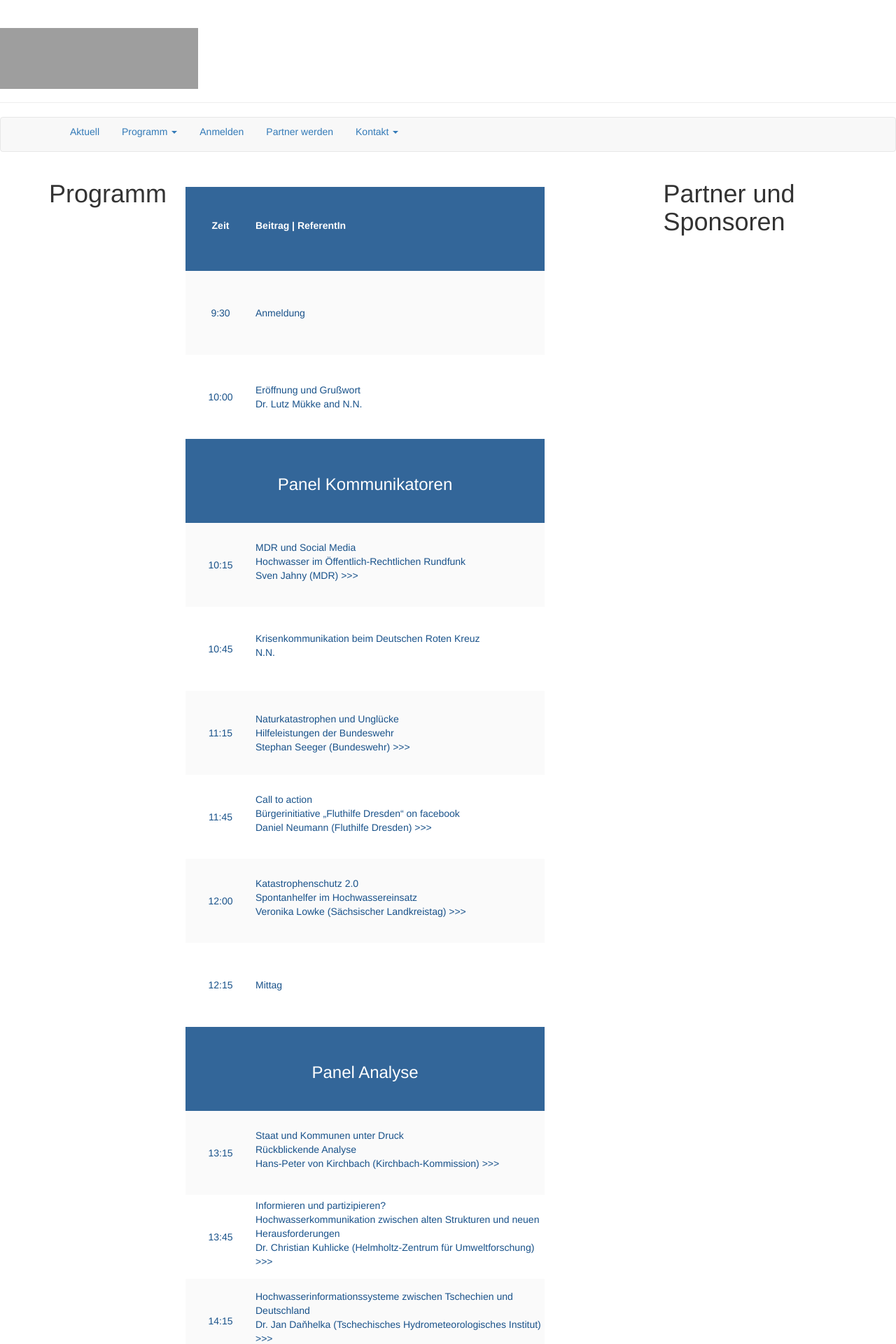
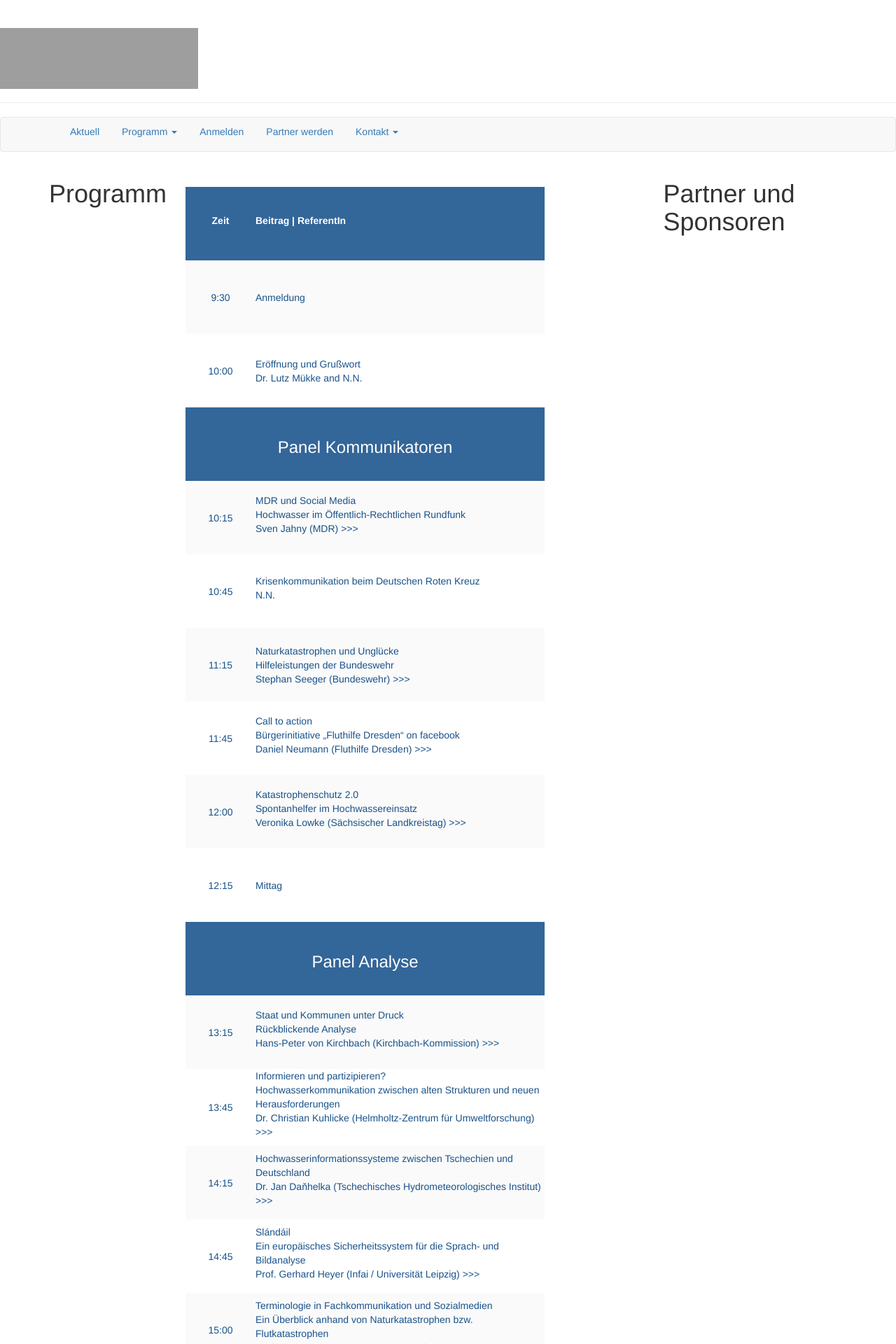
Before and after one commit to susedev/test, a Jekyll site: the page built from programm-uebersicht.html, in a window 1280 px wide. Shown: the top 1920 px of the page at 70% size. Built offline with Jekyll 4.4.1, drawn with Linux system fonts in a browser that asks for light colours; nearby versions of some CDN libraries; grey boxes are pictures that could not be loaded.

Commit message:
Edit from JekyllCMS

```diff
--- a/programm-uebersicht.html
+++ b/programm-uebersicht.html
@@ -6,141 +6,141 @@ title: Programm
 <table align="left" border="0" border-color="#FFFFFF" cellpadding="50" cellspacing="10" style="height: 1298px;" width="513">
 	<thead>
 		<tr>
-			<th scope="col" style="background-color: rgb(51, 102, 153); border-color: rgb(255, 255, 255); text-align: center; vertical-align: middle; height: 120px; width: 100px;">
+			<th scope="col" style="background-color: rgb(51, 102, 153); border-color: rgb(255, 255, 255); text-align: center; vertical-align: middle; height: 105px; width: 100px;">
 			<p><span style="color:#FFFFFF;">Zeit</span></p>
 			</th>
-			<th scope="col" style="background-color: rgb(51, 102, 153); border-color: rgb(255, 255, 255); text-align: left; vertical-align: middle; height: 120px;">
+			<th scope="col" style="background-color: rgb(51, 102, 153); border-color: rgb(255, 255, 255); text-align: left; vertical-align: middle; height: 105px;">
 			<p><span style="color:#FFFFFF;">Beitrag | ReferentIn</span></p>
 			</th>
 		</tr>
 	</thead>
 	<tbody>
 		<tr>
-			<td style="border-color: rgb(238, 238, 238); background-color: rgb(250, 250, 250); text-align: center; vertical-align: middle; height: 120px; width: 100px;"><span style="color:#19528A;">9:30</span></td>
-			<td style="border-color: rgb(238, 238, 238); background-color: rgb(250, 250, 250); text-align: left; vertical-align: middle; height: 120px;"><span style="color:#19528A;">Anmeldung</span></td>
+			<td style="border-color: rgb(238, 238, 238); background-color: rgb(250, 250, 250); text-align: center; vertical-align: middle; height: 105px; width: 100px;"><span style="color:#19528A;">9:30</span></td>
+			<td style="border-color: rgb(238, 238, 238); background-color: rgb(250, 250, 250); text-align: left; vertical-align: middle; height: 105px;"><span style="color:#19528A;">Anmeldung</span></td>
 		</tr>
 		<tr>
-			<td style="background-color: rgb(255, 255, 255); border-color: rgb(238, 238, 238); text-align: center; vertical-align: middle; width: 100px; height: 120px;"><span style="color:#19528A;">10:00</span></td>
-			<td style="background-color: rgb(255, 255, 255); border-color: rgb(238, 238, 238); text-align: left; vertical-align: middle; height: 120px;"><span style="color:#19528A;">Er&ouml;ffnung und Gru&szlig;wort<br />
+			<td style="background-color: rgb(255, 255, 255); border-color: rgb(238, 238, 238); text-align: center; vertical-align: middle; width: 100px; height: 105px;"><span style="color:#19528A;">10:00</span></td>
+			<td style="background-color: rgb(255, 255, 255); border-color: rgb(238, 238, 238); text-align: left; vertical-align: middle; height: 105px;"><span style="color:#19528A;">Er&ouml;ffnung und Gru&szlig;wort<br />
 			Dr. Lutz M&uuml;kke and N.N.</span></td>
 		</tr>
 		<tr>
-			<th colspan="2" style="background-color: rgb(51, 102, 153); border-color: rgb(255, 255, 255); text-align: center; vertical-align: middle; height: 120px; width: 100px;">
+			<th colspan="2" style="background-color: rgb(51, 102, 153); border-color: rgb(255, 255, 255); text-align: center; vertical-align: middle; height: 105px; width: 100px;">
 			<h3><span style="color:#FFFFFF;">Panel Kommunikatoren</span></h3>
 			</th>
 		</tr>
 		<tr>
-			<td style="background-color: rgb(250, 250, 250); border-color: rgb(255, 255, 255); text-align: center; vertical-align: middle; width: 100px; height: 120px;"><span style="color:#19528A;">10:15</span></td>
-			<td style="text-align: left; background-color: rgb(250, 250, 250); border-color: rgb(255, 255, 255); vertical-align: middle; height: 120px;">
+			<td style="background-color: rgb(250, 250, 250); border-color: rgb(255, 255, 255); text-align: center; vertical-align: middle; width: 100px; height: 105px;"><span style="color:#19528A;">10:15</span></td>
+			<td style="text-align: left; background-color: rgb(250, 250, 250); border-color: rgb(255, 255, 255); vertical-align: middle; height: 105px;">
 			<p><a href="http://eijc.github.io/data/beitraege-und-referentinnen.html#Jahny"><span style="color:#19528A;">MDR und Social Media</span></a><br />
 			<span style="color:#19528A;">Hochwasser im &Ouml;ffentlich-Rechtlichen Rundfunk<br />
 			Sven Jahny (MDR) </span><a href="http://eijc.github.io/data/beitraege-und-referentinnen.html#Jahny"><span style="color:#19528A;">&gt;&gt;&gt;</span></a></p>
 			</td>
 		</tr>
 		<tr>
-			<td style="background-color: rgb(255, 255, 255); border-color: rgb(255, 255, 255); text-align: center; vertical-align: middle; width: 100px; height: 120px;"><span style="color:#19528A;">10:45</span></td>
-			<td style="background-color: rgb(255, 255, 255); border-color: rgb(255, 255, 255); text-align: left; vertical-align: middle; height: 120px;">
+			<td style="background-color: rgb(255, 255, 255); border-color: rgb(255, 255, 255); text-align: center; vertical-align: middle; width: 100px; height: 105px;"><span style="color:#19528A;">10:45</span></td>
+			<td style="background-color: rgb(255, 255, 255); border-color: rgb(255, 255, 255); text-align: left; vertical-align: middle; height: 105px;">
 			<p><a href="http://eijc.github.io/data/beitraege-und-referentinnen.html#NN"><span style="color:#19528A;">Krisenkommunikation beim Deutschen Roten Kreuz</span></a><br />
 			<span style="color:#19528A;">N.N.</span></p>
 			</td>
 		</tr>
 		<tr>
-			<td style="background-color: rgb(250, 250, 250); border-color: rgb(255, 255, 255); text-align: center; vertical-align: middle; width: 100px; height: 120px;"><span style="color:#19528A;">11:15</span></td>
-			<td style="background-color: rgb(250, 250, 250); border-color: rgb(255, 255, 255); text-align: left; vertical-align: middle; height: 120px;"><a href="http://eijc.github.io/data/beitraege-und-referentinnen.html#Seeger"><span style="color:#19528A;">Naturkatastrophen und Ungl&uuml;cke</span></a><br />
+			<td style="background-color: rgb(250, 250, 250); border-color: rgb(255, 255, 255); text-align: center; vertical-align: middle; width: 100px; height: 105px;"><span style="color:#19528A;">11:15</span></td>
+			<td style="background-color: rgb(250, 250, 250); border-color: rgb(255, 255, 255); text-align: left; vertical-align: middle; height: 105px;"><a href="http://eijc.github.io/data/beitraege-und-referentinnen.html#Seeger"><span style="color:#19528A;">Naturkatastrophen und Ungl&uuml;cke</span></a><br />
 			<span style="color:#19528A;">Hilfeleistungen der Bundeswehr<br />
 			Stephan Seeger (Bundeswehr) </span><a href="http://eijc.github.io/data/beitraege-und-referentinnen.html##Seeger"><span style="color:#19528A;">&gt;&gt;&gt;</span></a></td>
 		</tr>
 		<tr>
-			<td style="background-color: rgb(255, 255, 255); border-color: rgb(255, 255, 255); text-align: center; vertical-align: middle; width: 100px; height: 120px;"><span style="color:#19528A;">11:45</span></td>
-			<td style="background-color: rgb(255, 255, 255); border-color: rgb(255, 255, 255); text-align: left; vertical-align: middle; height: 120px;">
+			<td style="background-color: rgb(255, 255, 255); border-color: rgb(255, 255, 255); text-align: center; vertical-align: middle; width: 100px; height: 105px;"><span style="color:#19528A;">11:45</span></td>
+			<td style="background-color: rgb(255, 255, 255); border-color: rgb(255, 255, 255); text-align: left; vertical-align: middle; height: 105px;">
 			<p><a href="http://eijc.github.io/data/eijc.github.io/data/beitraege-und-referentinnen.html#Neumann"><span style="color:#19528A;">Call to action</span></a><br />
 			<span style="color:#19528A;">B&uuml;rgerinitiative &bdquo;Fluthilfe Dresden&ldquo; on facebook<br />
 			Daniel Neumann (Fluthilfe Dresden) </span><a href="http://eijc.github.io/data/beitraege-und-referentinnen.html#Neumann"><span style="color:#19528A;">&gt;&gt;&gt;</span></a></p>
 			</td>
 		</tr>
 		<tr>
-			<td style="background-color: rgb(250, 250, 250); border-color: rgb(255, 255, 255); text-align: center; vertical-align: middle; width: 100px; height: 120px;"><span style="color:#19528A;">12:00</span></td>
-			<td style="background-color: rgb(250, 250, 250); border-color: rgb(255, 255, 255); text-align: left; vertical-align: middle; height: 120px;">
+			<td style="background-color: rgb(250, 250, 250); border-color: rgb(255, 255, 255); text-align: center; vertical-align: middle; width: 100px; height: 105px;"><span style="color:#19528A;">12:00</span></td>
+			<td style="background-color: rgb(250, 250, 250); border-color: rgb(255, 255, 255); text-align: left; vertical-align: middle; height: 105px;">
 			<p><a href="http://eijc.github.io/data/beitraege-und-referentinnen.html#Lowke"><span style="color:#19528A;">Katastrophenschutz 2.0</span></a><br />
 			<span style="color:#19528A;">Spontanhelfer im Hochwassereinsatz<br />
 			Veronika Lowke (S&auml;chsischer Landkreistag) </span><a href="http://eijc.github.io/data/beitraege-und-referentinnen.html#Lowke"><span style="color:#19528A;">&gt;&gt;&gt;</span></a></p>
 			</td>
 		</tr>
 		<tr>
-			<td style="background-color: rgb(255, 255, 255); border-color: rgb(255, 255, 255); text-align: center; vertical-align: middle; width: 100px; height: 120px;"><span style="color:#19528A;">12:15</span></td>
-			<td style="background-color: rgb(255, 255, 255); border-color: rgb(255, 255, 255); text-align: left; vertical-align: middle; height: 120px;"><span style="color:#19528A;">Mittag</span></td>
+			<td style="background-color: rgb(255, 255, 255); border-color: rgb(255, 255, 255); text-align: center; vertical-align: middle; width: 100px; height: 105px;"><span style="color:#19528A;">12:15</span></td>
+			<td style="background-color: rgb(255, 255, 255); border-color: rgb(255, 255, 255); text-align: left; vertical-align: middle; height: 105px;"><span style="color:#19528A;">Mittag</span></td>
 		</tr>
 		<tr>
-			<th colspan="2" style="background-color: rgb(51, 102, 153); border-color: rgb(255, 255, 255); text-align: center; vertical-align: middle; height: 120px; width: 100px;">
+			<th colspan="2" style="background-color: rgb(51, 102, 153); border-color: rgb(255, 255, 255); text-align: center; vertical-align: middle; height: 105px; width: 100px;">
 			<h3><span style="color:#FFFFFF;">Panel Analyse</span></h3>
 			</th>
 		</tr>
 		<tr>
-			<td style="background-color: rgb(250, 250, 250); border-color: rgb(255, 255, 255); text-align: center; vertical-align: middle; width: 100px; height: 120px;"><span style="color:#19528A;">13:15</span></td>
-			<td style="background-color: rgb(250, 250, 250); border-color: rgb(255, 255, 255); text-align: left; vertical-align: middle; height: 120px;">
+			<td style="background-color: rgb(250, 250, 250); border-color: rgb(255, 255, 255); text-align: center; vertical-align: middle; width: 100px; height: 105px;"><span style="color:#19528A;">13:15</span></td>
+			<td style="background-color: rgb(250, 250, 250); border-color: rgb(255, 255, 255); text-align: left; vertical-align: middle; height: 105px;">
 			<p><a href="http://eijc.github.io/data/beitraege-und-referentinnen.html#Kirchbach"><span style="color:#19528A;">Staat und Kommunen unter Druck</span></a><br />
 			<span style="color:#19528A;">R&uuml;ckblickende Analyse<br />
 			Hans-Peter von Kirchbach (Kirchbach-Kommission) </span><a href="http://eijc.github.io/data/beitraege-und-referentinnen.html#Kirchbach"><span style="color:#19528A;">&gt;&gt;&gt;</span></a></p>
 			</td>
 		</tr>
 		<tr>
-			<td style="background-color: rgb(255, 255, 255); border-color: rgb(255, 255, 255); text-align: center; vertical-align: middle; width: 100px; height: 120px;"><span style="color:#19528A;">13:45</span></td>
-			<td style="background-color: rgb(255, 255, 255); border-color: rgb(255, 255, 255); text-align: left; vertical-align: middle; height: 120px;">
+			<td style="background-color: rgb(255, 255, 255); border-color: rgb(255, 255, 255); text-align: center; vertical-align: middle; width: 100px; height: 105px;"><span style="color:#19528A;">13:45</span></td>
+			<td style="background-color: rgb(255, 255, 255); border-color: rgb(255, 255, 255); text-align: left; vertical-align: middle; height: 105px;">
 			<p><a href="http://eijc.github.io/data/beitraege-und-referentinnen.html#Kuhlicke"><span style="color:#19528A;">Informieren und partizipieren?</span></a><br />
 			<span style="color:#19528A;">Hochwasserkommunikation zwischen alten Strukturen und neuen Herausforderungen<br />
 			Dr. Christian Kuhlicke (Helmholtz-Zentrum f&uuml;r Umweltforschung) </span><a href="http://eijc.github.io/data/beitraege-und-referentinnen.html#Kuhlicke"><span style="color:#19528A;">&gt;&gt;&gt;</span></a></p>
 			</td>
 		</tr>
 		<tr>
-			<td style="background-color: rgb(250, 250, 250); border-color: rgb(255, 255, 255); text-align: center; vertical-align: middle; width: 100px; height: 120px;"><span style="color:#19528A;">14:15</span></td>
-			<td style="background-color: rgb(250, 250, 250); border-color: rgb(255, 255, 255); text-align: left; vertical-align: middle; height: 120px;">
+			<td style="background-color: rgb(250, 250, 250); border-color: rgb(255, 255, 255); text-align: center; vertical-align: middle; width: 100px; height: 105px;"><span style="color:#19528A;">14:15</span></td>
+			<td style="background-color: rgb(250, 250, 250); border-color: rgb(255, 255, 255); text-align: left; vertical-align: middle; height: 105px;">
 			<p><a href="http://eijc.github.io/data/beitraege-und-referentinnen.html#Danhelka"><span style="color:#19528A;">Hochwasserinformationssysteme zwischen Tschechien und Deutschland</span></a><br />
 			<span style="color:#19528A;">Dr. Jan Daňhelka (Tschechisches Hydrometeorologisches Institut) </span><a href="http://eijc.github.io/data/beitraege-und-referentinnen.html#Danhelka"><span style="color:#19528A;">&gt;&gt;&gt;</span></a></p>
 			</td>
 		</tr>
 		<tr>
-			<td style="background-color: rgb(255, 255, 255); border-color: rgb(255, 255, 255); text-align: center; vertical-align: middle; width: 100px; height: 120px;"><span style="color:#19528A;">14:45</span></td>
-			<td style="background-color: rgb(255, 255, 255); border-color: rgb(255, 255, 255); text-align: left; vertical-align: middle; height: 120px;">
+			<td style="background-color: rgb(255, 255, 255); border-color: rgb(255, 255, 255); text-align: center; vertical-align: middle; width: 100px; height: 105px;"><span style="color:#19528A;">14:45</span></td>
+			<td style="background-color: rgb(255, 255, 255); border-color: rgb(255, 255, 255); text-align: left; vertical-align: middle; height: 105px;">
 			<p><a href="http://eijc.github.io/data/beitraege-und-referentinnen.html#Heyer"><span style="color:#19528A;">Sl&aacute;nd&aacute;il</span></a><br />
 			<span style="color:#19528A;">Ein europ&auml;isches Sicherheitssystem f&uuml;r die Sprach- und Bildanalyse<br />
 			Prof. Gerhard Heyer (Infai / Universit&auml;t Leipzig) </span><a href="http://eijc.github.io/data/beitraege-und-referentinnen.html#Heyer"><span style="color:#19528A;">&gt;&gt;&gt;</span></a></p>
 			</td>
 		</tr>
 		<tr>
-			<td style="background-color: rgb(250, 250, 250); border-color: rgb(255, 255, 255); text-align: center; vertical-align: middle; width: 100px; height: 120px;"><span style="color:#19528A;">15:00</span></td>
-			<td style="background-color: rgb(250, 250, 250); border-color: rgb(255, 255, 255); text-align: left; vertical-align: middle; height: 120px;">
+			<td style="background-color: rgb(250, 250, 250); border-color: rgb(255, 255, 255); text-align: center; vertical-align: middle; width: 100px; height: 105px;"><span style="color:#19528A;">15:00</span></td>
+			<td style="background-color: rgb(250, 250, 250); border-color: rgb(255, 255, 255); text-align: left; vertical-align: middle; height: 105px;">
 			<p><a href="http://eijc.github.io/data/beitraege-und-referentinnen.html#Musacchio"><span style="color:#19528A;">Terminologie in Fachkommunikation und Sozialmedien</span></a><br />
 			<span style="color:#19528A;">Ein &Uuml;berblick anhand von Naturkatastrophen bzw. Flutkatastrophen<br />
 			Prof. Maria Teresa Musacchio (Universit&auml;t Padua) </span><a href="http://eijc.github.io/data/beitraege-und-referentinnen.html#Musacchio"><span style="color:#19528A;">&gt;&gt;&gt;</span></a></p>
 			</td>
 		</tr>
 		<tr>
-			<td style="background-color: rgb(255, 255, 255); border-color: rgb(255, 255, 255); text-align: center; vertical-align: middle; width: 100px; height: 120px;"><span style="color:#19528A;">15:15</span></td>
-			<td style="background-color: rgb(255, 255, 255); border-color: rgb(255, 255, 255); text-align: left; vertical-align: middle; height: 120px;">
+			<td style="background-color: rgb(255, 255, 255); border-color: rgb(255, 255, 255); text-align: center; vertical-align: middle; width: 100px; height: 105px;"><span style="color:#19528A;">15:15</span></td>
+			<td style="background-color: rgb(255, 255, 255); border-color: rgb(255, 255, 255); text-align: left; vertical-align: middle; height: 105px;">
 			<p><a href="http://eijc.github.io/data/beitraege-und-referentinnen.html#Wustmann"><span style="color:#19528A;">Sl&aacute;nd&aacute;il Sprachverarbeitung</span></a><br />
 			<span style="color:#19528A;">Vorf&uuml;hrung Software Prototype1<br />
 			Sebastian Wustmann (CID) </span><a href="http://eijc.github.io/data/beitraege-und-referentinnen.html#Wustmann"><span style="color:#19528A;">&gt;&gt;&gt;</span></a></p>
 			</td>
 		</tr>
 		<tr>
-			<td style="background-color: rgb(250, 250, 250); border-color: rgb(255, 255, 255); text-align: center; vertical-align: middle; width: 100px; height: 120px;"><span style="color:#19528A;">15:45</span></td>
-			<td style="background-color: rgb(250, 250, 250); border-color: rgb(255, 255, 255); text-align: left; vertical-align: middle; height: 120px;"><span style="color:#19528A;">Kaffeepause</span></td>
+			<td style="background-color: rgb(250, 250, 250); border-color: rgb(255, 255, 255); text-align: center; vertical-align: middle; width: 100px; height: 105px;"><span style="color:#19528A;">15:45</span></td>
+			<td style="background-color: rgb(250, 250, 250); border-color: rgb(255, 255, 255); text-align: left; vertical-align: middle; height: 105px;"><span style="color:#19528A;">Kaffeepause</span></td>
 		</tr>
 		<tr>
-			<th style="background-color: rgb(51, 102, 153); border-color: rgb(255, 255, 255); text-align: center; vertical-align: middle; height: 120px; width: 100px;">
+			<th style="background-color: rgb(51, 102, 153); border-color: rgb(255, 255, 255); text-align: center; vertical-align: middle; height: 105px; width: 100px;">
 			<h3><span style="color:#FFFFFF;">16:30</span></h3>
 			</th>
-			<th style="background-color: rgb(51, 102, 153); border-color: rgb(255, 255, 255); text-align: left; vertical-align: middle; height: 120px;">
+			<th style="background-color: rgb(51, 102, 153); border-color: rgb(255, 255, 255); text-align: left; vertical-align: middle; height: 105px;">
 			<h3><span style="color:#FFFFFF;">Podiumsdiskussion: Gelernte Lektionen | Offene Fragen</span></h3>
 			</th>
 		</tr>
 		<tr>
-			<td style="background-color: rgb(255, 255, 255); border-color: rgb(255, 255, 255); text-align: center; vertical-align: middle; width: 100px; height: 120px;">&nbsp;</td>
-			<td style="background-color: rgb(255, 255, 255); border-color: rgb(255, 255, 255); text-align: left; vertical-align: middle; height: 120px;"><span style="color:#19528A;">Auf dem Podium: Hans-Peter von Kirchbach, Prof. Gerhard Heyer, Daniel Neumann, N.N. Moderiert von N.N.</span></td>
+			<td style="background-color: rgb(255, 255, 255); border-color: rgb(255, 255, 255); text-align: center; vertical-align: middle; width: 100px; height: 105px;">&nbsp;</td>
+			<td style="background-color: rgb(255, 255, 255); border-color: rgb(255, 255, 255); text-align: left; vertical-align: middle; height: 105px;"><span style="color:#19528A;">Auf dem Podium: Hans-Peter von Kirchbach, Prof. Gerhard Heyer, Daniel Neumann, N.N. Moderiert von N.N.</span></td>
 		</tr>
 		<tr>
-			<td style="background-color: rgb(250, 250, 250); border-color: rgb(255, 255, 255); text-align: center; vertical-align: middle; width: 100px; height: 120px;"><span style="color:#19528A;">17:45</span></td>
-			<td style="background-color: rgb(250, 250, 250); border-color: rgb(255, 255, 255); text-align: left; vertical-align: middle; height: 120px;"><span style="color:#19528A;">Zusammenfassung und Ausklang</span></td>
+			<td style="background-color: rgb(250, 250, 250); border-color: rgb(255, 255, 255); text-align: center; vertical-align: middle; width: 100px; height: 105px;"><span style="color:#19528A;">17:45</span></td>
+			<td style="background-color: rgb(250, 250, 250); border-color: rgb(255, 255, 255); text-align: left; vertical-align: middle; height: 105px;"><span style="color:#19528A;">Zusammenfassung und Ausklang</span></td>
 		</tr>
 	</tbody>
 </table>
```
